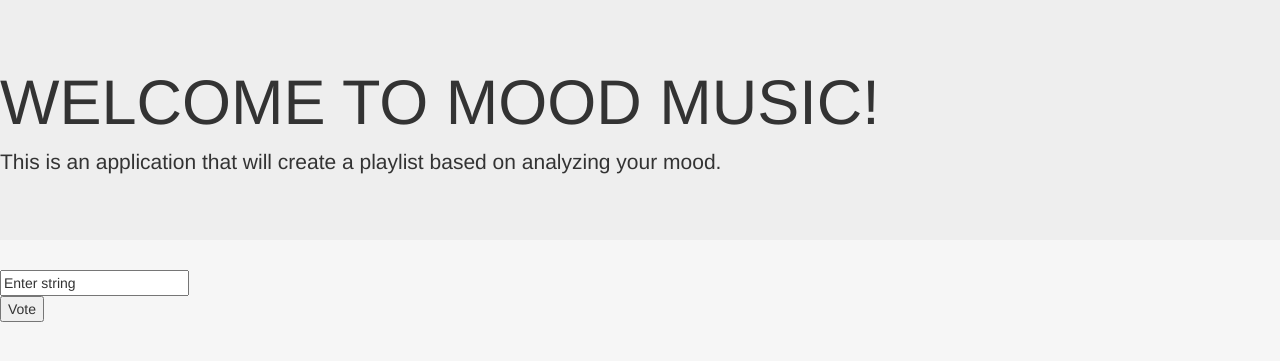
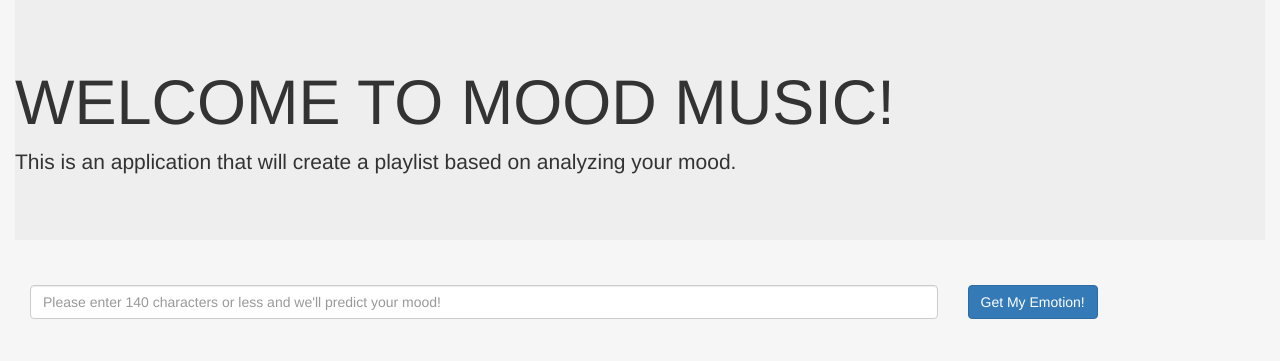
Before and after one commit to anthonygeorgiades/WatsonRecommender, a Django app: page / in a window 1280 px wide. Shown: the top 361 px of the page. Run offline with Django 3.2, Linux system fonts and the light colour scheme; some libraries are stand-ins or nearby versions.

Commit message:
pushing updates to html page

```diff
--- a/templates/personal/header.html
+++ b/templates/personal/header.html
@@ -8,24 +8,26 @@
             integrity="sha384-Tc5IQib027qvyjSMfHjOMaLkfuWVxZxUPnCJA7l2mCWNIpG9mGCD8wGNIcPD7Txa"
             crossorigin="anonymous"></script>
     <title>MoodMusic</title>
+    <div class="col-lg-12">
     <div class="jumbotron">
         <h1>WELCOME TO MOOD MUSIC!</h1>
         <p> This is an application that will create a playlist based on analyzing your mood.</p>
     </div>
+    </div>
 </head>
 <body class="body" style="background-color:#f6f6f6">
-<div>
-    {#        {% block content %}#}
-    {#        {% endblock  %}#}
+<div class="col-lg-12">
+            {% block content %}
+            {% endblock  %}
 
-    <form action="{% url 'form' %}" method="post">
-        {% csrf_token %}
+{#    <form action="{% url 'form' %}" method="post">#}
+{#        {% csrf_token %}#}
 {#        {% for choice in question.choice_set.all %}#}
-            <input type="text" name="userinput" value="Enter string" />
-            <label for="choice{{ forloop.counter }}">{{ choice.choice_text }}</label><br/>
+{#            <input type="text" name="userinput" value="Enter string" />#}
+{#            <label for="choice{{ forloop.counter }}">{{ choice.choice_text }}</label><br/>#}
 {#        {% endfor %}#}
-        <input type="submit" value="Vote"/>
-    </form>
+{#        <input type="submit" value="Vote"/>#}
+{#    </form>#}
 
 
 </div>
--- a/templates/personal/home.html
+++ b/templates/personal/home.html
@@ -1,13 +1,15 @@
 {%  extends "personal/header.html" %}
 
 {% block content %}
-    <div class="col-lg-12">
-        <div class="input-group">
-          <input type="text" class="form-control" placeholder="Type 140 characters or less and we'll share a playlist...">
-          <span class="input-group-btn">
-            <button class="btn btn-default" type="button">Go!</button>
-          </span>
-        </div><!-- /input-group -->
-      </div><!-- /.col-lg-6 -->
-    </div><!-- /.row -->
+    <form action="{% url 'form' %}" method="post">
+        <div class="form-group">
+            {% csrf_token %}
+            <div class="col-lg-9">
+                <input type="text" class="form-control" name="userinput" placeholder="Please enter 140 characters or less and we'll predict your mood!" />
+            </div>
+            <div class="col-lg-3">
+            <button type="submit" class="btn btn-primary">Get My Emotion!</button>
+            </div>
+        </div>
+    </form>
 {% endblock  %}
--- a/watson_app/forms.py
+++ b/watson_app/forms.py
@@ -23,8 +23,8 @@ from watson_developer_cloud import ToneAnalyzerV3
 
 # Watson authentication
 tone_analyzer = ToneAnalyzerV3(
-    username='24f37052-507d-4e52-a2e6-dd2b99b4666f',
-    password='vAFkxEExVyfl',
+    username='afad9d73-df3e-41c8-976c-9c505fa2dd12',
+    password='SPBJxlMsVrl0',
     version='2016-02-11')
 
 
```
Also changed, not shown: watson_app/views.py (+5 -4 lines), 1 other file.
